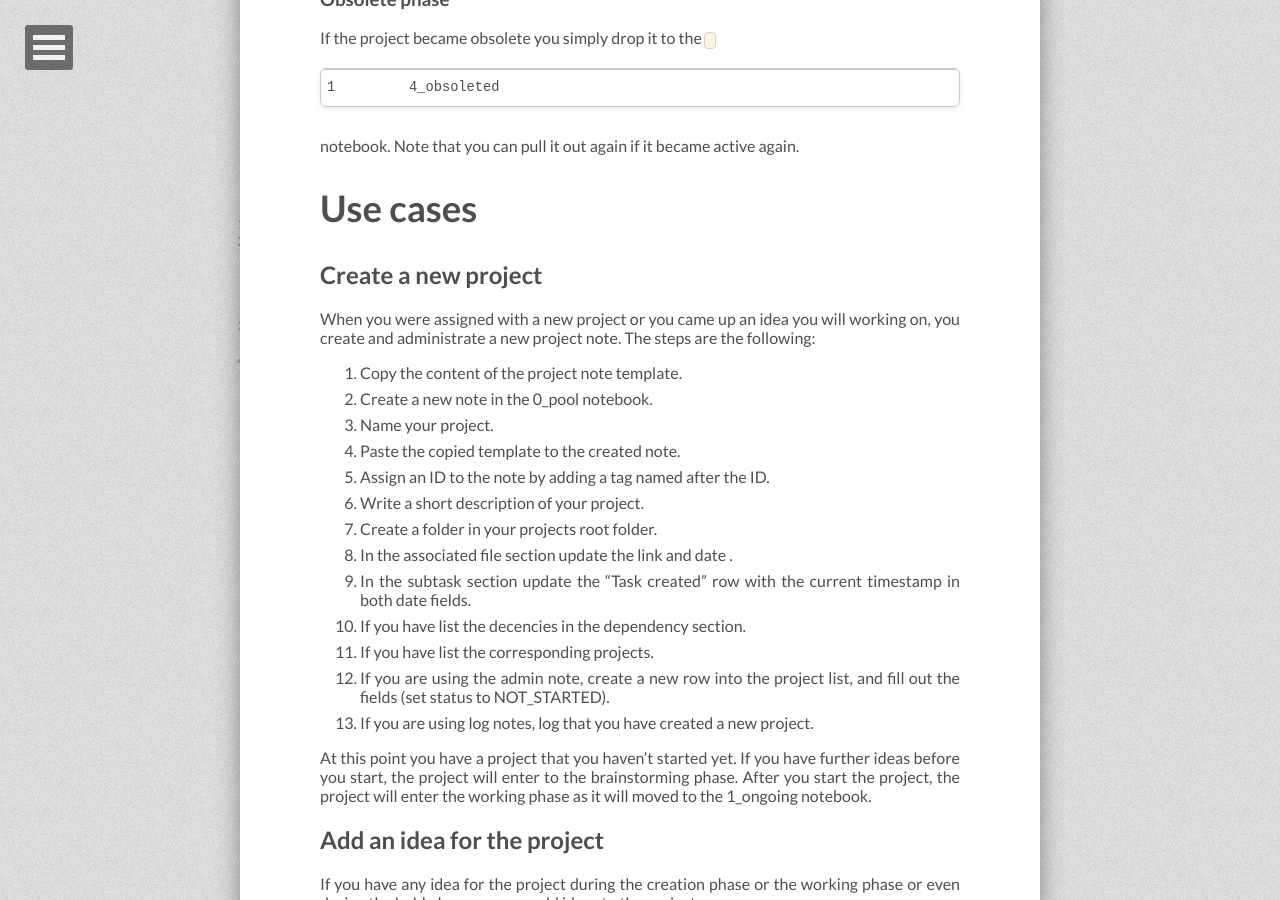
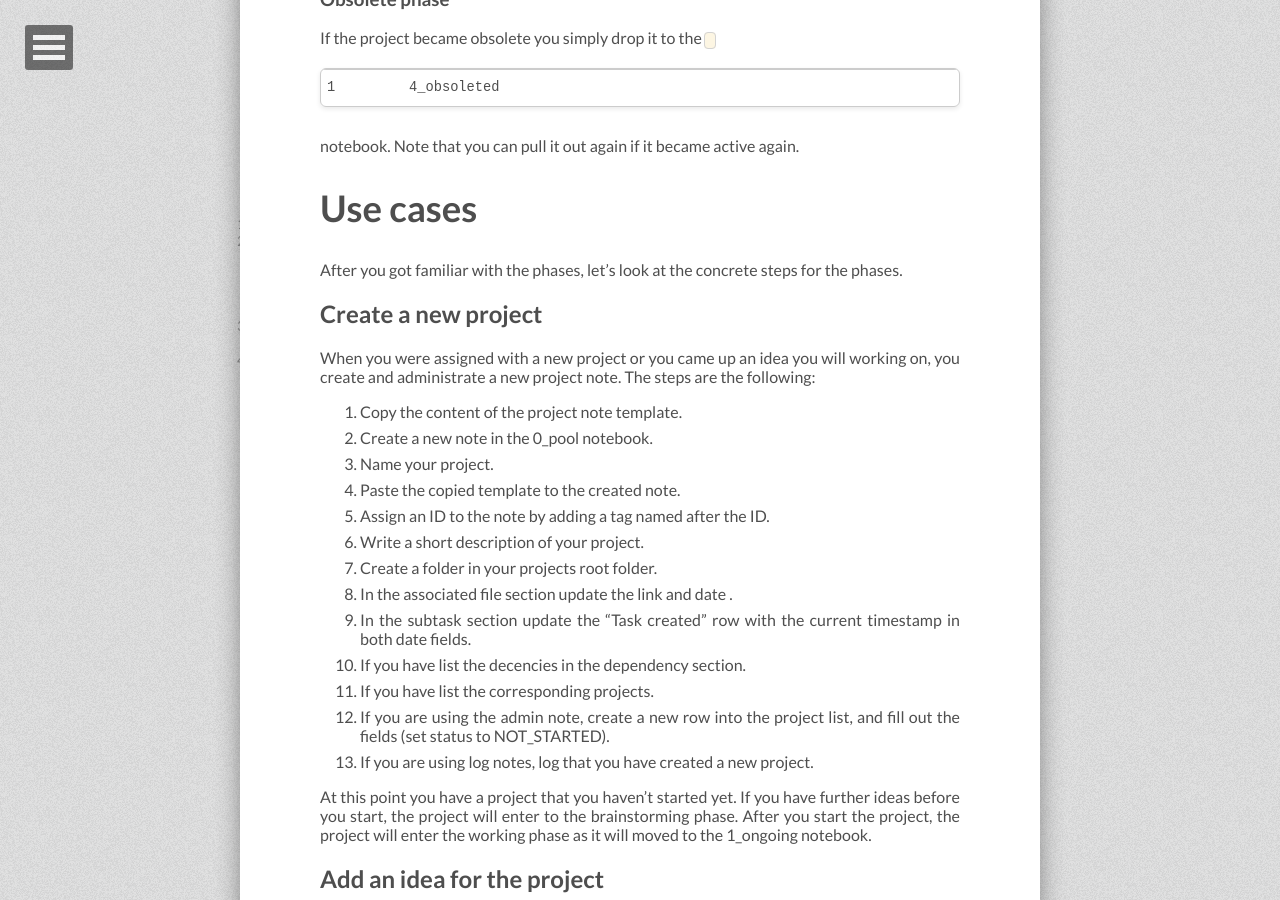
Before and after one commit to tiborsimon/tiborsimon.github.io, a Jekyll site: the page built from _posts/2015-07-10-project-management-in-evernote.md, in a window 1280 px wide and 900 px high, scrolled down 10604 px. Built offline with Jekyll 4.4.1, drawn with Linux system fonts in a browser that asks for light colours; nearby versions of some CDN libraries; comment, search, counter and statistics services are not loaded.

Commit message:
Article update

```diff
--- a/_posts/2015-07-10-project-management-in-evernote.md
+++ b/_posts/2015-07-10-project-management-in-evernote.md
@@ -195,6 +195,8 @@ If the project became obsolete you simply drop it to the `4_obsoleted` notebook.
 
 # Use cases
 
+After you got familiar with the phases, let's look at the concrete steps for the phases.
+
 ## Create a new project
 
 When you were assigned with a new project or you came up an idea you will working on, you create and administrate a new project note. The steps are the following:
```
